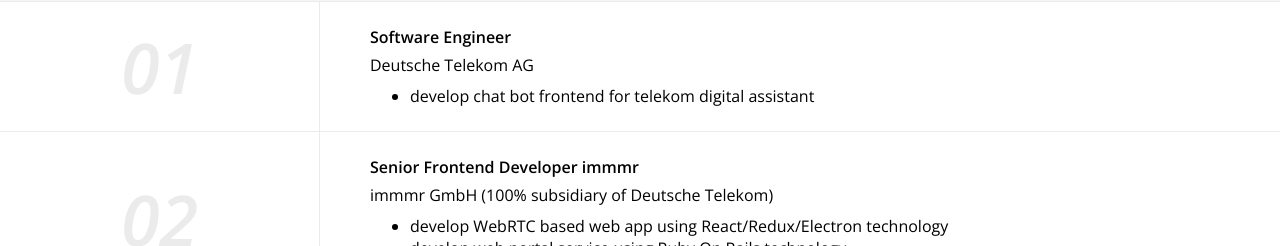
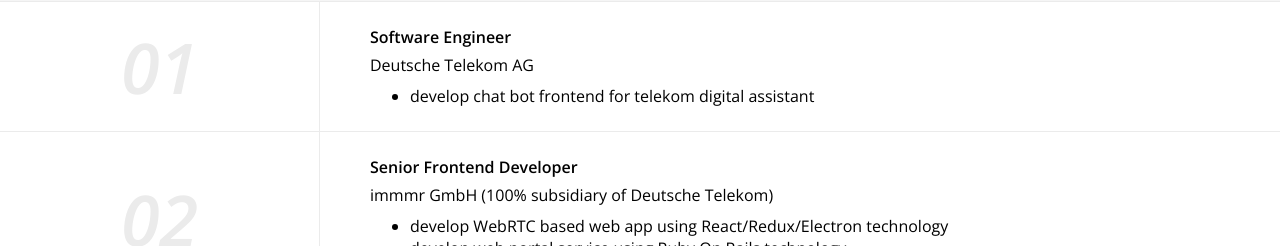
Before and after one commit to maomaoZH/whoiam, a React (Create React App) app: page / in a window 1280 px wide. Shown: the part 1368-1614 px from the top of the page. Built offline with nearby package versions, Linux system fonts and the light colour scheme.

Commit message:
fix job title

```diff
--- a/src/data.js
+++ b/src/data.js
@@ -44,7 +44,7 @@
     Achievements: ""
   },
   {
-    Title: "Senior Frontend Developer immmr",
+    Title: "Senior Frontend Developer",
     Company: "immmr GmbH (100% subsidiary of Deutsche Telekom)",
     Responsibilities: [
       "develop WebRTC based web app using React/Redux/Electron technology",
```
